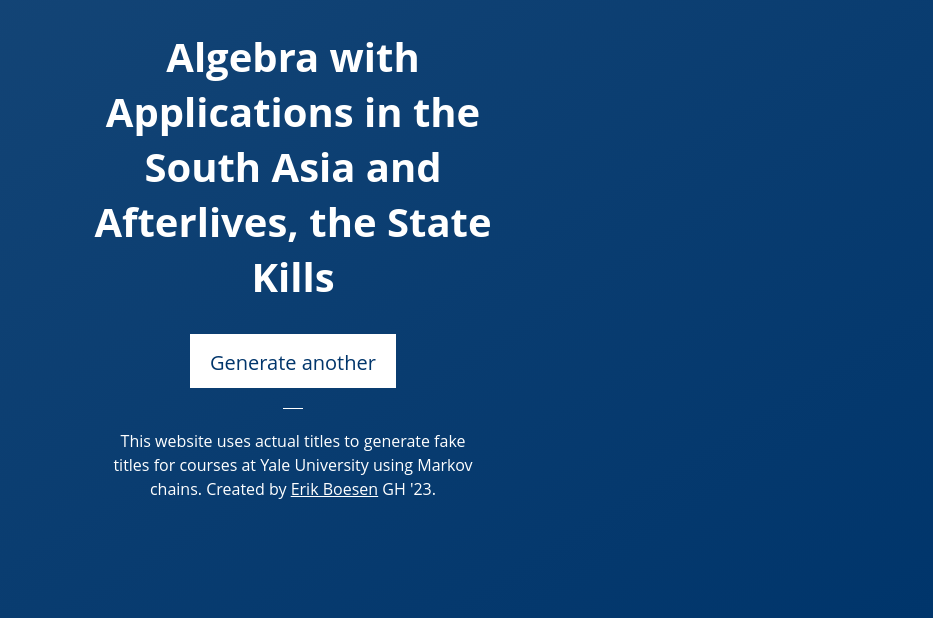
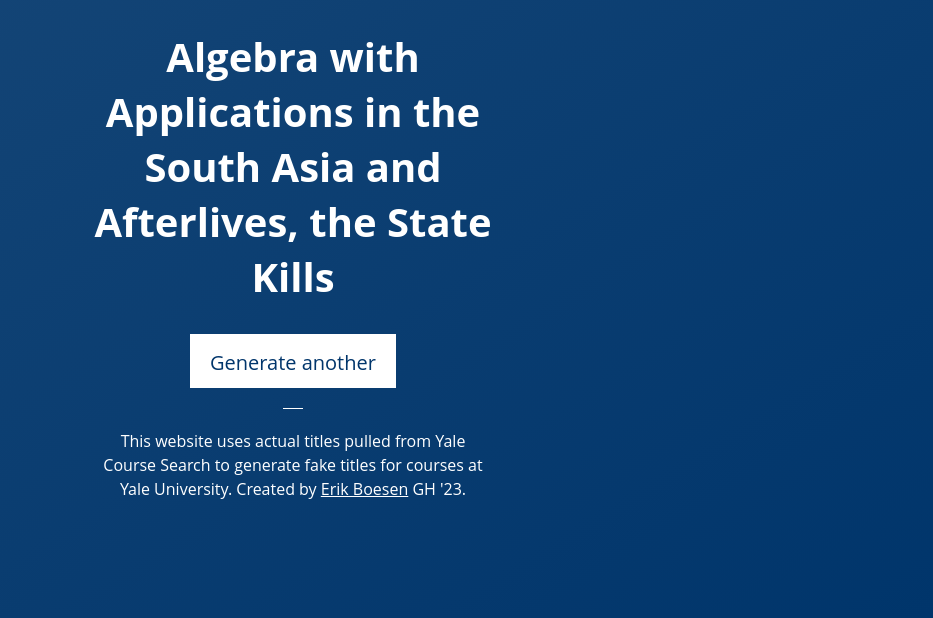
Before and after one commit to ErikBoesen/coursenamegen, a plain HTML site: page index.html in a window 1280 px wide. Shown: the part 182-800 px from the top of the page, without its empty margins (347-1280 px from the left). Drawn offline with Linux system fonts and the light colour scheme; a web font is replaced by a local one.

Commit message:
Clarify description

```diff
--- a/index.html
+++ b/index.html
@@ -14,7 +14,7 @@
         <button id="generate">Generate another</button>
         <hr>
 
-        <p>This website uses actual titles to generate fake titles for courses at Yale University using Markov chains. Created by <a href="https://erikboesen.com">Erik Boesen</a> GH '23.</p>
+        <p>This website uses actual titles pulled from Yale Course Search to generate fake titles for courses at Yale University. Created by <a href="https://erikboesen.com">Erik Boesen</a> GH '23.</p>
         <script src="script.js"></script>
     </body>
 </html>
```
